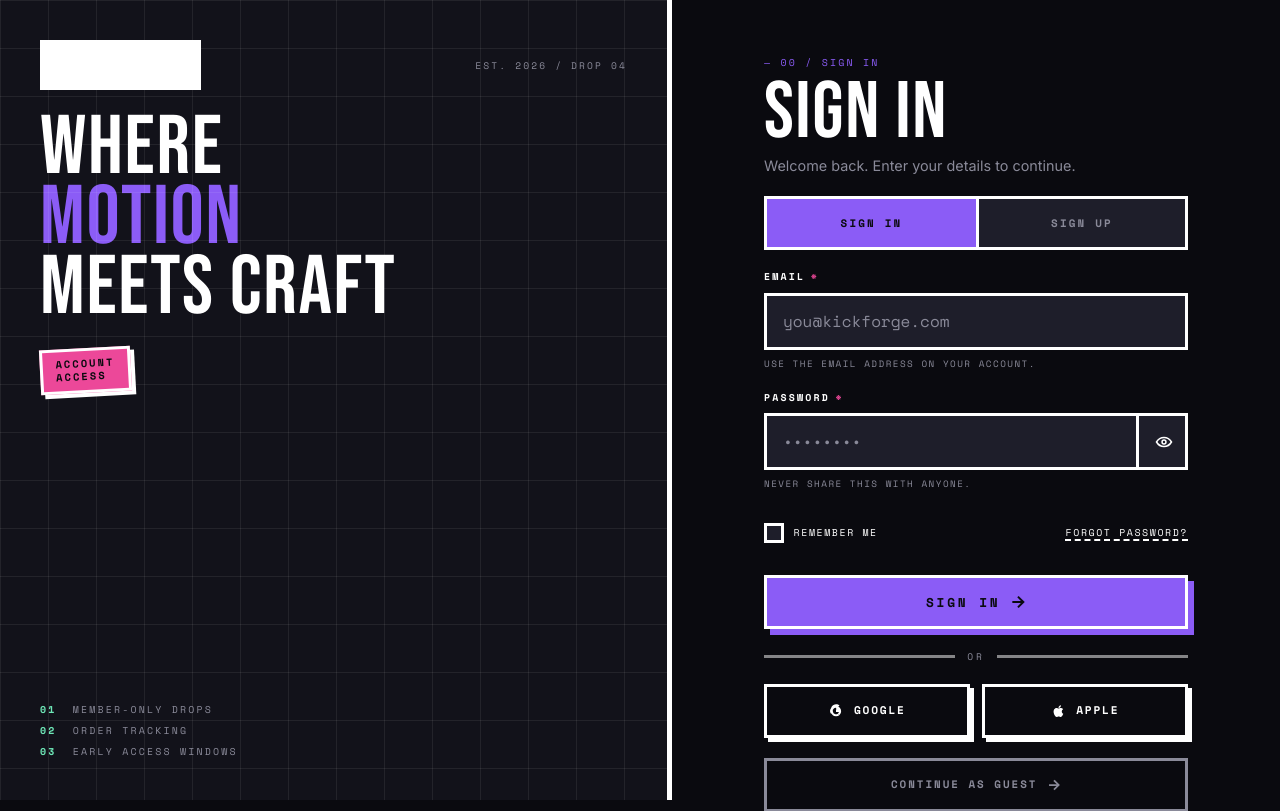
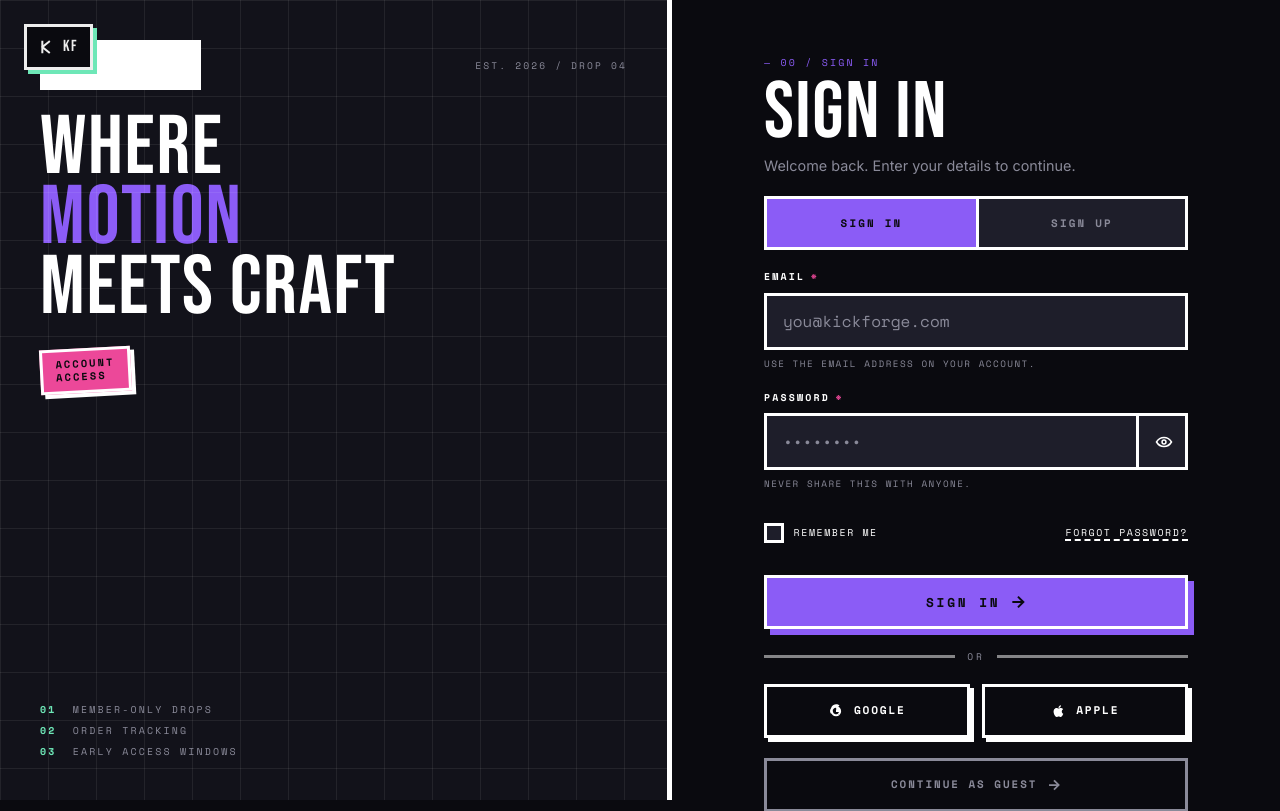
Before and after one commit to shaikhraheman295ltr-ui/kickforge, a Next.js app: page /login in a window 1280 px wide. Shown: the top 811 px of the page. Built offline with nearby package versions, Linux system fonts and the light colour scheme.

Commit message:
feat: add brutalist KF logo in corner linking to login

```diff
--- a/app/layout.tsx
+++ b/app/layout.tsx
@@ -1,6 +1,7 @@
 import type { Metadata, Viewport } from "next";
 import { Bebas_Neue, Inter, Space_Mono } from "next/font/google";
 import "./globals.css";
+import Link from "next/link";
 
 // Self-hosted via next/font: font files are served from our own origin and the
 // @font-face CSS is inlined at build time. This removes the render-blocking
@@ -49,6 +50,28 @@ export default function RootLayout({ children }: { children: React.ReactNode })
       </head>
       <body>
         <a className="skip-link" href="#main-content">Skip to content</a>
+        <Link href="/login" aria-label="Go to login" className="fixed top-6 left-6 z-[600] group">
+          <span style={{
+            display: "inline-flex",
+            alignItems: "center",
+            gap: "8px",
+            padding: "8px 12px",
+            background: "#0A0A0F",
+            color: "#EDEDED",
+            border: "3px solid #EDEDED",
+            fontFamily: "var(--font-display)",
+            fontSize: "16px",
+            letterSpacing: "0.08em",
+            textTransform: "uppercase",
+            boxShadow: "4px 4px 0px 0px #6EE7B7",
+            transition: "transform 150ms ease, box-shadow 150ms ease"
+          }} className="group-hover:translate-x-[-2px] group-hover:translate-y-[-2px] group-active:translate-x-[2px] group-active:translate-y-[2px] group-hover:shadow-[6px_6px_0px_0px_#6EE7B7] group-active:shadow-[2px_2px_0px_0px_#6EE7B7]">
+            <svg viewBox="0 0 24 24" width="16" height="16" fill="none" stroke="currentColor" strokeWidth="3">
+              <path d="M5 4v16M5 12l10-8M5 12l10 8" strokeLinecap="square" />
+            </svg>
+            KF
+          </span>
+        </Link>
         {children}
       </body>
     </html>
```
